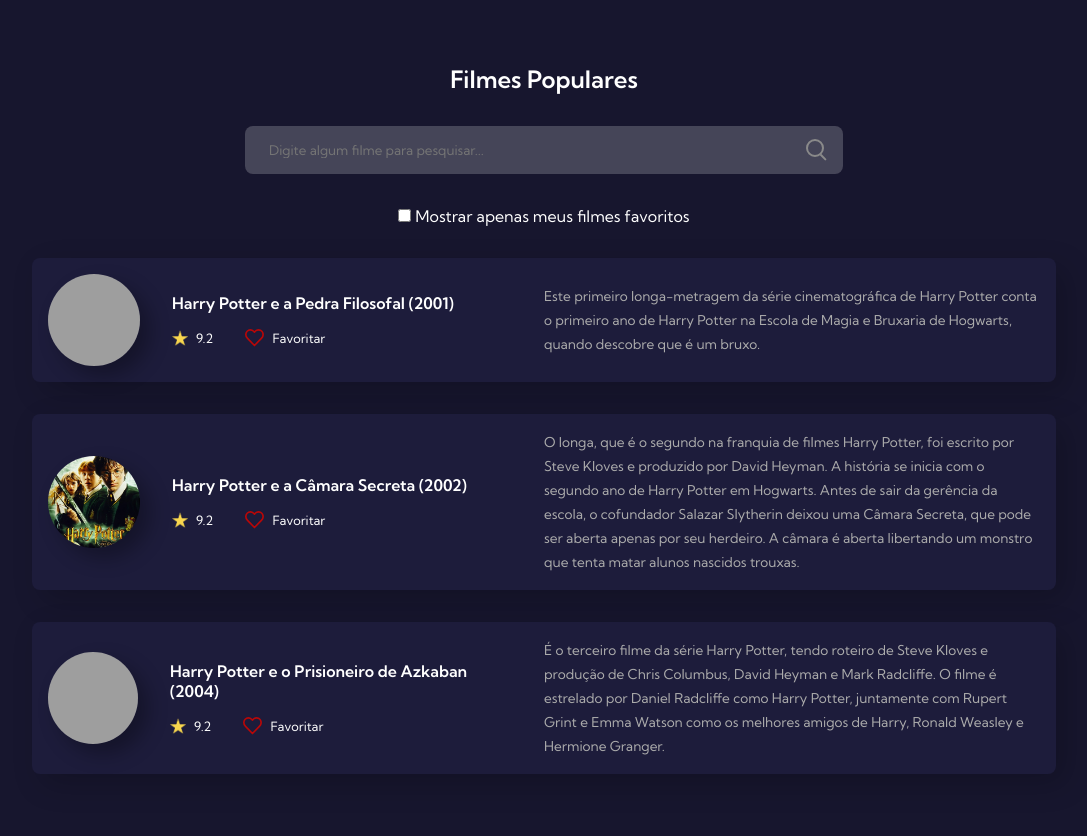
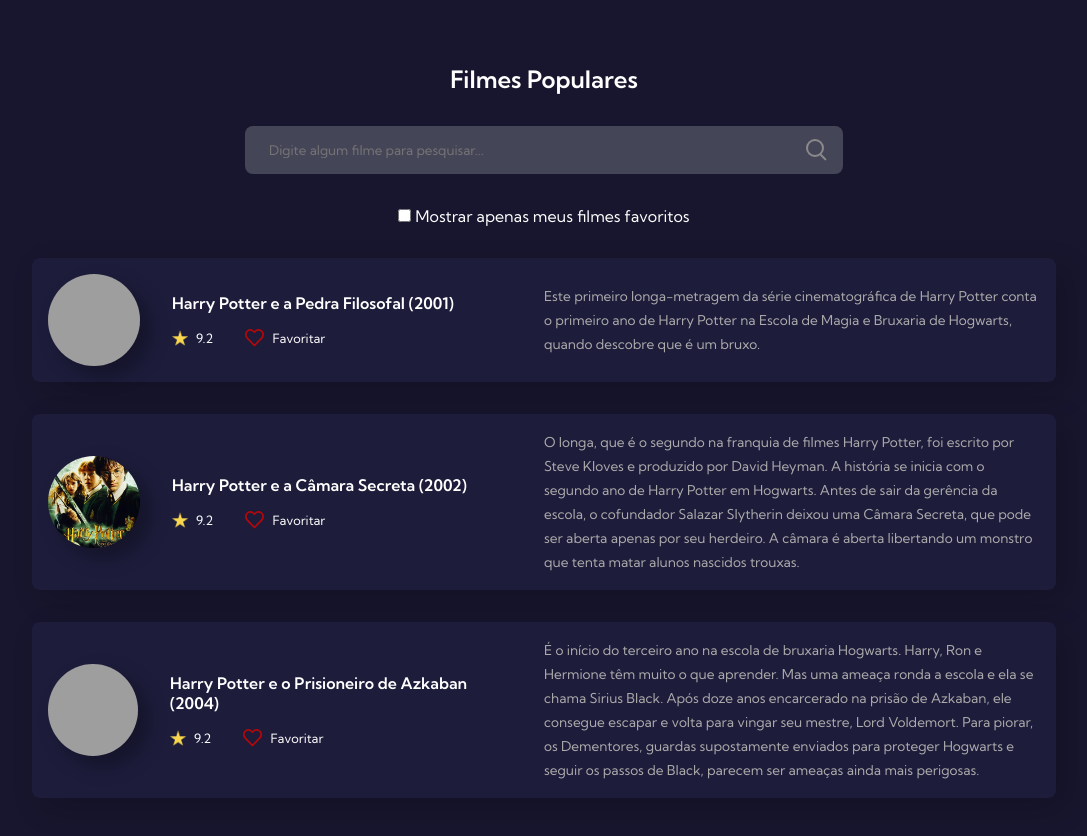
Before and after one commit to dougahasu/7DaysOfCode, a plain HTML site: page index.html in a window 1280 px wide. Shown: the whole page, without its empty margins (96-1183 px from the left). Drawn offline with Linux system fonts and the light colour scheme; grey boxes are pictures that could not be loaded.

Commit message:
Update index.html
Alteração da descrição do terceiro filme

```diff
--- a/index.html
+++ b/index.html
@@ -90,7 +90,7 @@
           </div>
         </div>
         <div class="movie-description">
-          <span>É o terceiro filme da série Harry Potter, tendo roteiro de Steve Kloves e produção de Chris Columbus, David Heyman e Mark Radcliffe. O filme é estrelado por Daniel Radcliffe como Harry Potter, juntamente com Rupert Grint e Emma Watson como os melhores amigos de Harry, Ronald Weasley e Hermione Granger.</span>
+          <span>É o início do terceiro ano na escola de bruxaria Hogwarts. Harry, Ron e Hermione têm muito o que aprender. Mas uma ameaça ronda a escola e ela se chama Sirius Black. Após doze anos encarcerado na prisão de Azkaban, ele consegue escapar e volta para vingar seu mestre, Lord Voldemort. Para piorar, os Dementores, guardas supostamente enviados para proteger Hogwarts e seguir os passos de Black, parecem ser ameaças ainda mais perigosas.</span>
         </div>
       </div>
     </div>
```
